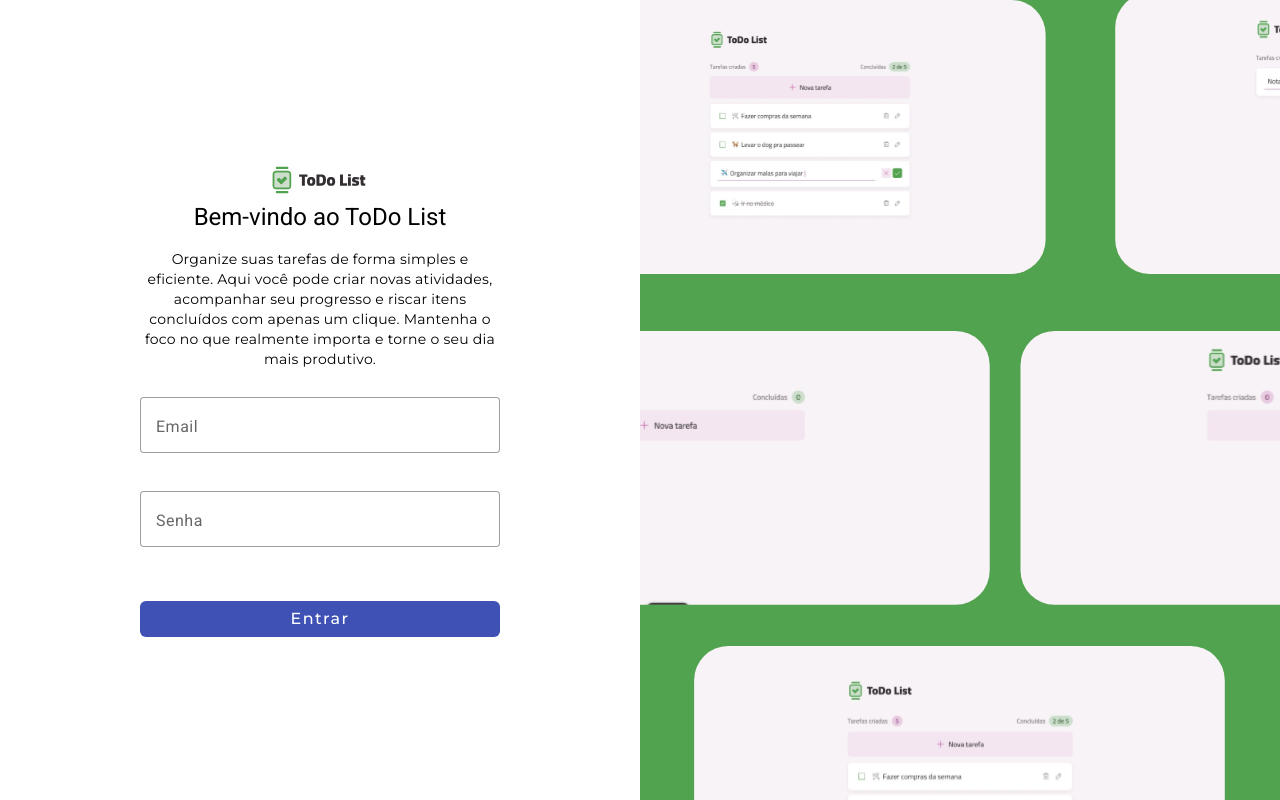
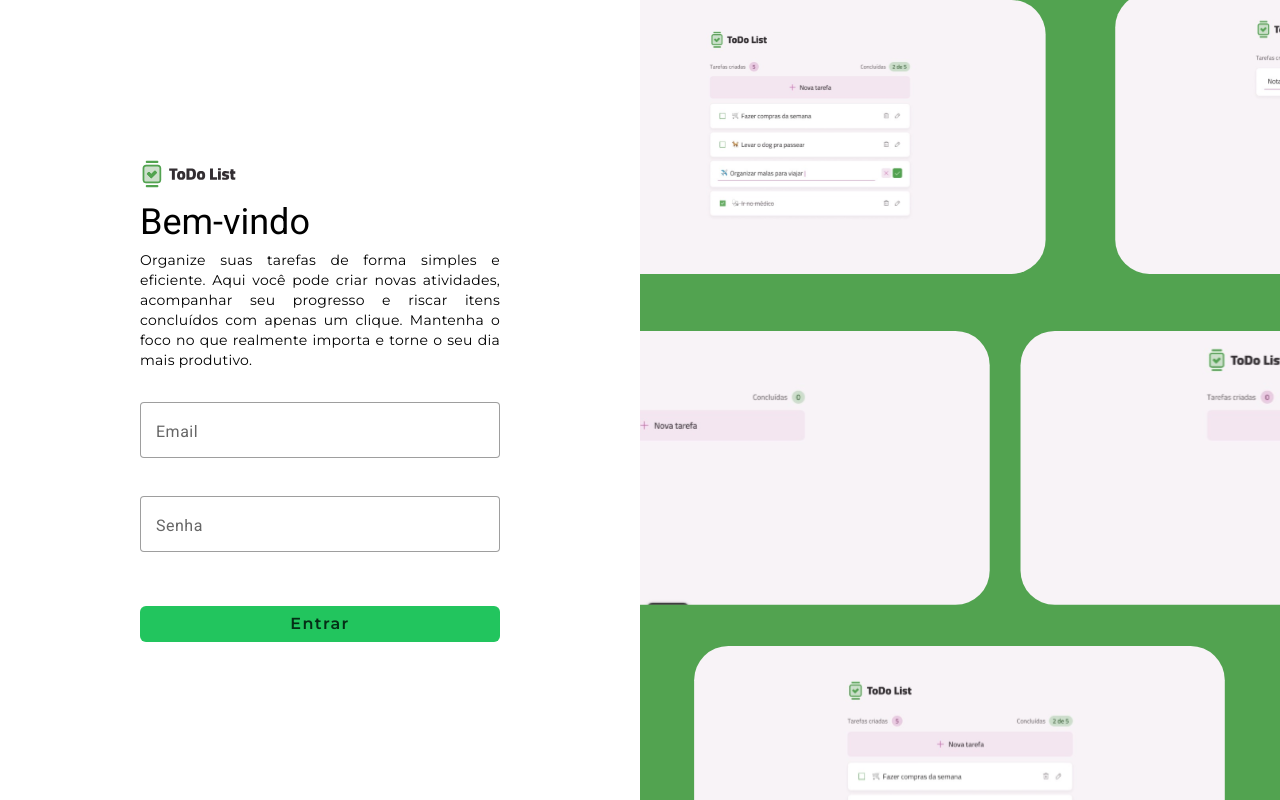
Before and after one commit to SamueLVitor1/todoList-app, an Angular app: page /login in a window 1280 px wide. Built offline with nearby package versions, Linux system fonts and the light colour scheme.

Commit message:
style(Login): estilizando da tela login

```diff
--- a/src/app/login/login.component.css
+++ b/src/app/login/login.component.css
@@ -23,14 +23,6 @@
 
   border-radius: 12px;
   text-align: center;
-
-  .logo {
-    margin-bottom: 1rem;
-    img {
-      width: 100px;
-    }
-  }
-
   h2 {
     font-weight: 500;
     margin-bottom: 1.5rem;
@@ -56,8 +48,42 @@
   }
 }
 
+.login-header {
+  display: flex;
+  flex-direction: column;
+}
+
+.logo {
+  align-self: flex-start;
+  height: 32px;
+}
+
+.welcome-text {
+  margin-top: 1rem;
+  display: flex;
+  flex-direction: column;
+
+  h1{
+    align-self: flex-start;
+    font-size: 36px;
+  }
+
+  p{
+    align-self: flex-start;
+    text-align: justify;
+    margin-top: -4px;
+    margin-bottom: 2rem;
+  }
+}
+
+.button-primary{
+  background-color: #22c55e !important;
+  color: #052e16 !important;
+  font-weight: 600;
+}
+
 .image-bg {
-  background-image: url('../../assets/Frame 1.svg');
+  background-image: url("../../assets/Frame 1.svg");
   background-size: cover;
   background-position: center;
   background-repeat: no-repeat;
--- a/src/app/login/login.component.html
+++ b/src/app/login/login.component.html
@@ -1,11 +1,11 @@
 <!-- login.component.html -->
 <div class="wrapper">
   <div class="login-card">
-    <div class="logo">
-      <img src="../../assets/Logo.svg" alt="Logo" />
+    <div class="login-header">
+      <img src="../../assets/Logo.svg" alt="Logo" class="logo"/>
 
       <div class="welcome-text">
-        <h1>Bem-vindo ao ToDo List</h1>
+        <h1>Bem-vindo</h1>
         <p>
           Organize suas tarefas de forma simples e eficiente. Aqui você pode
           criar novas atividades, acompanhar seu progresso e riscar itens
@@ -26,7 +26,7 @@
         <input matInput type="password" />
       </mat-form-field>
 
-      <button mat-flat-button color="primary" class="full-width">Entrar</button>
+      <button mat-flat-button class="full-width button-primary">Entrar</button>
     </form>
   </div>
 
```
